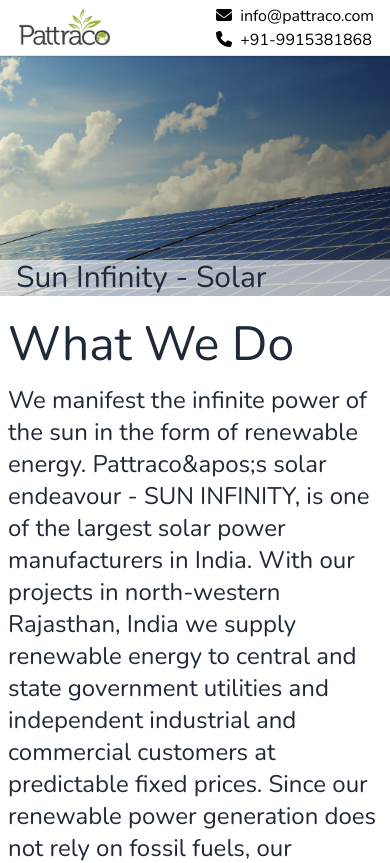
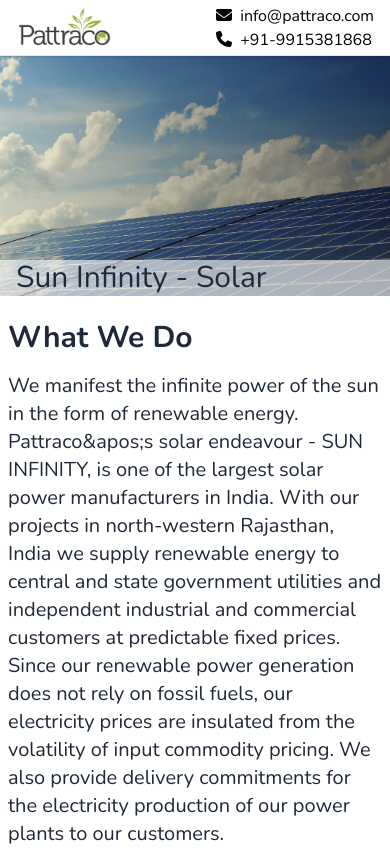
Before and after one commit to iampawan31/pattraco, a Next.js app: page /sun-infinity in a window 390 px wide. Shown: the top 863 px of the page. Built offline with nearby package versions, Linux system fonts and the light colour scheme.

Commit message:
Added UI Changes

```diff
--- a/components/ContentSection.jsx
+++ b/components/ContentSection.jsx
@@ -7,10 +7,12 @@
       <div className="border-b border-gray-800">
         <div className="container mx-auto py-6 md:py-16 px-2 md:px-0 w-full">
           <div className="flex flex-col md:flex-row w-full text-gray-800">
-            <div className="text-5xl font-light md:w-2/6 pb-4 md:pb-0">
+            <div className="text-3xl font-semibold md:text-5xl md:font-light md:w-2/6 pb-4 md:pb-0">
               {mainTitle}
             </div>
-            <div className="text-2xl md:w-4/6 font-light">{content}</div>
+            <div className="text-xl md:text-2xl md:w-4/6 font-light">
+              {content}
+            </div>
           </div>
         </div>
       </div>
--- a/pages/sun-infinity.jsx
+++ b/pages/sun-infinity.jsx
@@ -82,7 +82,7 @@
             />
           ))}
         {/* Empty Space */}
-        <div className="py-24"></div>
+        <div className="py-6 md:py-24"></div>
       </main>
     </div>
   )
```
